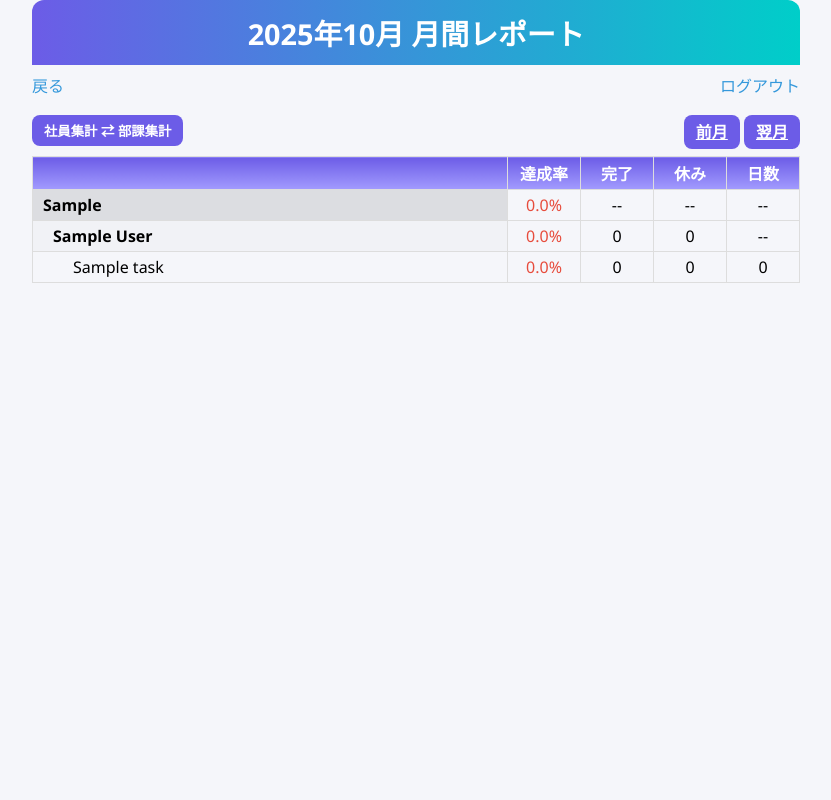
After one commit to system-tp/task_manager, a Flask app: page /report/monthly in a window 1280 px wide. The commit adds this page. Shown: the whole page, without its empty margins (224-1055 px from the left). Run offline with Flask 3, Linux system fonts and the light colour scheme; a user stored in the database is signed in; tables that the repository leaves empty hold one stand-in row (values such as "Sample post").

```diff
--- a/app.py
+++ b/app.py
@@ -9,7 +9,7 @@ app = Flask(__name__)
 app.config['SECRET_KEY'] = os.environ.get('SECRET_KEY', 'secretkey')
 
 # --- DATABASE ---
-# Supabase など外部 PostgreSQL に接続可能
+# Supabase（推奨: トランザクションプーラー6543番ポート）に接続
 app.config['SQLALCHEMY_DATABASE_URI'] = os.environ.get(
     'DATABASE_URL',
     'postgresql://taskuser:wpekusj9@localhost/task_manager'  # ローカル用フォールバック
@@ -17,6 +17,15 @@ app.config['SQLALCHEMY_DATABASE_URI'] = os.environ.get(
 app.config['SQLALCHEMY_TRACK_MODIFICATIONS'] = False
 
 db = SQLAlchemy(app)
+
+# ✅【追加】接続リーク防止：リクエスト終了ごとにセッションをクリーンアップ
+@app.teardown_appcontext
+def shutdown_session(exception=None):
+    """
+    各リクエスト終了後にSQLAlchemyのセッションをクローズし、
+    Supabaseの接続プールに確実に返却する。
+    """
+    db.session.remove()
 
 # --- LOGIN ---
 login_manager = LoginManager()
@@ -90,7 +99,7 @@ def logout():
 @app.route("/dashboard", methods=["GET", "POST"])
 @login_required
 def dashboard():
-    view_mode = request.args.get("view", "week")
+    view_mode = request.args.get("view", "day")  # デフォルトは日表示
     week_start_str = request.args.get("week", None)
 
     today = date.today()
@@ -104,66 +113,48 @@ def dashboard():
 
     # --- タスク取得 ---
     user_ids = [u.userid for u in users]
-    if user_ids:
-        tasks = Task.query.filter(Task.user_id.in_(user_ids)) \
-                          .order_by(Task.user_id.asc(), Task.taskkey.asc()) \
-                          .all()
-    else:
-        tasks = []
+    tasks = Task.query.filter(Task.user_id.in_(user_ids)).order_by(Task.user_id.asc(), Task.taskkey.asc()).all() if user_ids else []
 
-    # --- 日付リスト作成 ---
-    if view_mode == "week":
-        # 日本の週: 月曜始まりを想定しているが元コードは独自調整していたため同等の挙動を再現
+    # --- 日付リスト作成と前後リンク ---
+    if view_mode == "day":
+        days = [today_param]
+        prev_link = (today_param - timedelta(days=1)).isoformat()
+        next_link = (today_param + timedelta(days=1)).isoformat()
+    elif view_mode == "week":
         start_day = today_param - timedelta(days=(today_param.weekday() + 1) % 7)
         days = [start_day + timedelta(days=i) for i in range(7)]
-        prev_week = (start_day - timedelta(days=7)).isoformat()
-        next_week = (start_day + timedelta(days=7)).isoformat()
+        prev_link = (start_day - timedelta(days=7)).isoformat()
+        next_link = (start_day + timedelta(days=7)).isoformat()
     elif view_mode == "month":
         first_day = today_param.replace(day=1)
         last_day = today_param.replace(day=calendar.monthrange(today_param.year, today_param.month)[1])
         days = [first_day + timedelta(days=i) for i in range((last_day - first_day).days + 1)]
-        prev_month_last_day = first_day - timedelta(days=1)
-        prev_month = prev_month_last_day.replace(day=1)
-        next_month_first_day = last_day + timedelta(days=1)
-        next_month = next_month_first_day.replace(day=1)
-        prev_week = prev_month.isoformat()
-        next_week = next_month.isoformat()
+        prev_link = (first_day - timedelta(days=1)).replace(day=1).isoformat()
+        next_link = (last_day + timedelta(days=1)).replace(day=1).isoformat()
     else:
-        # 不正な view_mode の場合は週表示にフォールバック
-        start_day = today_param - timedelta(days=(today_param.weekday() + 1) % 7)
-        days = [start_day + timedelta(days=i) for i in range(7)]
-        prev_week = (start_day - timedelta(days=7)).isoformat()
-        next_week = (start_day + timedelta(days=7)).isoformat()
-
-    from math import ceil
+        days = [today_param]
+        prev_link = (today_param - timedelta(days=1)).isoformat()
+        next_link = (today_param + timedelta(days=1)).isoformat()
 
     # --- 現在のステータス取得 ---
     status_dict = {}
-
-    # taskkeys に None を含まないようにする
     taskkeys = [t.taskkey for t in tasks if t.taskkey is not None]
-
     if taskkeys:
-        # TaskStatus を取得
         task_statuses = TaskStatus.query.filter(TaskStatus.task_id.in_(taskkeys)).all()
         for ts in task_statuses:
-            if ts.task_id not in status_dict:
-                status_dict[ts.task_id] = {}
-            status_dict[ts.task_id][ts.date] = ts.status
+            status_dict.setdefault(ts.task_id, {})[ts.date] = ts.status
 
-    # --- POST保存処理（フォーム一括保存の互換処理） ---
+    # --- POST保存処理 ---
     if request.method == "POST":
         try:
             with db.session.no_autoflush:
                 for key, value in request.form.items():
                     if key.startswith("task_"):
-                        # key: task_{taskkey}_{YYYY-MM-DD}
                         try:
                             _, taskkey_str, day_str = key.split("_", 2)
                             taskkey = int(taskkey_str)
                             day_date = date.fromisoformat(day_str)
                         except Exception:
-                            # フォーマット不正な場合はスキップ
                             continue
                         if not value or value.strip() == '':
                             continue
@@ -174,18 +165,9 @@ def dashboard():
                         task = Task.query.get(taskkey)
                         if not task:
                             continue
-                        ts = TaskStatus.query.filter_by(
-                            user_id=task.user_id,
-                            task_id=taskkey,
-                            date=day_date
-                        ).with_for_update().first()
+                        ts = TaskStatus.query.filter_by(user_id=task.user_id, task_id=taskkey, date=day_date).with_for_update().first()
                         if not ts:
-                            ts = TaskStatus(
-                                user_id=task.user_id,
-                                task_id=taskkey,
-                                date=day_date,
-                                status=status
-                            )
+                            ts = TaskStatus(user_id=task.user_id, task_id=taskkey, date=day_date, status=status)
                             db.session.add(ts)
                         else:
                             ts.status = status
@@ -199,40 +181,33 @@ def dashboard():
     groups = {}
     for user in users:
         g = user.group if user.group else "その他"
-        if g not in groups:
-            groups[g] = []
-        groups[g].append(user)
+        groups.setdefault(g, []).append(user)
 
-    # --- ユーザーごとのタスクを辞書化 ---
+    # --- ユーザーごとのタスク辞書 ---
     tasks_by_user = {}
     for task in tasks:
         tasks_by_user.setdefault(task.user_id, []).append(task)
 
+    from config import SYSTEM_START_DATE
+
     return render_template(
         "dashboard.html",
-        groups=groups,                 # グループ名 → ユーザーリスト
-        users=users,                   # 全ユーザー（必要なら）
-        tasks=tasks,                   # 全タスク（必要なら）
-        tasks_by_user=tasks_by_user,   # ユーザーID → タスクリスト
-        status_dict=status_dict,       # taskkey → {日付:ステータス}
-        days=days,                     # 表示日付リスト
+        groups=groups,
+        users=users,
+        tasks=tasks,
+        tasks_by_user=tasks_by_user,
+        status_dict=status_dict,
+        days=days,
         view_mode=view_mode,
-        prev_week=prev_week,
-        next_week=next_week,
-        today=today
+        prev_link=prev_link,
+        next_link=next_link,
+        today=today,
+        system_start_date=SYSTEM_START_DATE
     )
 
 @app.route("/update_status", methods=["POST"])
 @login_required
 def update_status():
-    """
-    JSON:
-    {
-        "taskkey": "123",
-        "day": "2025-10-07",
-        "status": 1
-    }
-    """
     data = request.get_json(silent=True)
     if not data:
         return jsonify({"success": False, "error": "Invalid JSON"}), 400
@@ -241,7 +216,7 @@ def update_status():
         taskkey = int(data.get("taskkey"))
         day_str = data.get("day")
         status = int(data.get("status"))
-    except Exception as e:
+    except Exception:
         return jsonify({"success": False, "error": "Invalid parameters"}), 400
 
     try:
@@ -252,11 +227,6 @@ def update_status():
     task = Task.query.get(taskkey)
     if not task:
         return jsonify({"success": False, "error": "Invalid task"}), 400
-
-    # 権限チェック（必要ならここで current_user と task.user_id を比較して拒否可能）
-    # 例（簡易）:
-    # if current_user.role != "super_admin" and task.user_id not in [u.userid for u in User.query.filter_by(admin_id=current_user.id)]:
-    #     return jsonify({"success": False, "error": "Permission denied"}), 403
 
     try:
         ts = TaskStatus.query.filter_by(
@@ -281,6 +251,166 @@ def update_status():
         app.logger.error("update_status DBエラー: %s", e)
         return jsonify({"success": False, "error": str(e)}), 500
 
+@app.route("/report/monthly")
+@login_required
+def monthly_report():
+    from datetime import date, timedelta
+    import calendar
+    import calendar as cal
+
+    # --- 対象年月 ---
+    year_str = request.args.get("year")
+    month_str = request.args.get("month")
+    today = date.today()
+
+    year = int(year_str) if year_str and year_str.isdigit() else today.year
+    month = int(month_str) if month_str and month_str.isdigit() else today.month
+
+    from config import SYSTEM_START_DATE
+
+    first_day = date(year, month, 1)
+    last_day = date(year, month, cal.monthrange(year, month)[1])
+
+    # 集計開始日：月初 or システム開始日 の遅い方
+    effective_first_day = max(first_day, SYSTEM_START_DATE)
+
+    day_list = [effective_first_day + timedelta(days=i) for i in range((min(last_day, today) - effective_first_day).days + 1)]
+
+    # 前月・翌月計算
+    if month == 1:
+        prev_year, prev_month = year - 1, 12
+    else:
+        prev_year, prev_month = year, month - 1
+    if month == 12:
+        next_year, next_month = year + 1, 1
+    else:
+        next_year, next_month = year, month + 1
+
+    # --- ユーザー取得 ---
+    if current_user.role == "super_admin":
+        users = User.query.order_by(User.userid.asc()).all()
+    else:
+        users = User.query.filter_by(admin_id=current_user.id).order_by(User.userid.asc()).all()
+    user_ids = [u.userid for u in users]
+
+    # --- タスク取得 ---
+    tasks = Task.query.filter(Task.user_id.in_(user_ids)).order_by(Task.user_id.asc(), Task.taskkey.asc()).all() if user_ids else []
+
+    # --- TaskStatus取得 ---
+    taskkeys = [t.taskkey for t in tasks]
+    task_statuses = TaskStatus.query.filter(
+        TaskStatus.task_id.in_(taskkeys),
+        TaskStatus.date >= first_day,
+        TaskStatus.date <= last_day
+    ).all() if taskkeys else []
+
+    # --- ステータス辞書 ---
+    status_dict = {}
+    for ts in task_statuses:
+        status_dict.setdefault(ts.task_id, {})[ts.date] = ts.status
+
+    # --- グループ分け ---
+    groups = {}
+    for user in users:
+        g = user.group if user.group else "その他"
+        groups.setdefault(g, []).append(user)
+
+    # --- ユーザー集計 ---
+    report = {}
+    user_summary = {}
+    group_summary = {}
+    overall_summary = {"completed":0,"rest":0,"total_days":0,"task_count":0}
+
+    for task in tasks:
+        user_id = task.user_id
+        completed = sum(1 for d in day_list if status_dict.get(task.taskkey, {}).get(d) == 1)
+        rest = sum(1 for d in day_list if status_dict.get(task.taskkey, {}).get(d) == 2)
+        total_days = len(day_list)
+        rate = (completed / (total_days - rest) * 100) if (total_days - rest) > 0 else 0
+
+        report.setdefault(user_id, {})[task.taskkey] = {
+            "task_name": task.name,
+            "completed": completed,
+            "rest": rest,
+            "total_days": total_days,
+            "rate": rate
+        }
+
+        user_summary.setdefault(user_id, {"completed":0,"rest":0,"total_days":0,"task_count":0})
+        user_summary[user_id]["completed"] += completed
+        user_summary[user_id]["rest"] += rest
+        user_summary[user_id]["total_days"] += total_days
+        user_summary[user_id]["task_count"] += 1
+
+        user_obj = next((u for u in users if u.userid == user_id), None)
+        group_name = user_obj.group if user_obj and user_obj.group else "その他"
+        group_summary.setdefault(group_name, {"completed":0,"rest":0,"total_days":0,"task_count":0})
+        group_summary[group_name]["completed"] += completed
+        group_summary[group_name]["rest"] += rest
+        group_summary[group_name]["total_days"] += total_days
+        group_summary[group_name]["task_count"] += 1
+
+        overall_summary["completed"] += completed
+        overall_summary["rest"] += rest
+        overall_summary["total_days"] += total_days
+        overall_summary["task_count"] += 1
+
+    # --- タスク集計 ---
+    task_report = {}
+    task_group_summary = {}
+
+    for task in tasks:
+        user_obj = next((u for u in users if u.userid == task.user_id), None)
+        group_name = user_obj.group if user_obj and user_obj.group else "その他"
+
+        task_report.setdefault(group_name, {})
+        task_group_summary.setdefault(group_name, {"completed":0,"rest":0,"total_days":0,"task_count":0})
+
+        t = task_report[group_name].setdefault(task.name, {"completed":0, "rest":0, "total_days":0, "rate":0})
+
+        for d in day_list:
+            status = status_dict.get(task.taskkey, {}).get(d)
+            if status == 1:
+                t["completed"] += 1
+                task_group_summary[group_name]["completed"] += 1
+            elif status == 2:
+                t["rest"] += 1
+                task_group_summary[group_name]["rest"] += 1
+            t["total_days"] += 1
+            task_group_summary[group_name]["total_days"] += 1
+
+        task_group_summary[group_name]["task_count"] += 1
+
+    for group, tasks_in_group in task_report.items():
+        for t_name, t_info in tasks_in_group.items():
+            total_minus_rest = t_info["total_days"] - t_info["rest"]
+            t_info["rate"] = (t_info["completed"] / total_minus_rest * 100) if total_minus_rest > 0 else 0
+
+    for group, summary in task_group_summary.items():
+        total_minus_rest = summary["total_days"] - summary["rest"]
+        summary["rate"] = (summary["completed"] / total_minus_rest * 100) if total_minus_rest > 0 else 0
+
+    from config import SYSTEM_START_DATE
+
+    return render_template(
+        "monthly_report.html",
+        groups=groups,
+        report=report,
+        user_summary=user_summary,
+        group_summary=group_summary,
+        overall_summary=overall_summary,
+        task_report=task_report,
+        task_group_summary=task_group_summary,
+        day_list=day_list,
+        year=year,
+        month=month,
+        prev_year=prev_year,
+        prev_month=prev_month,
+        next_year=next_year,
+        next_month=next_month,
+        system_start_date=SYSTEM_START_DATE
+    )
+
 @app.route("/")
 def index():
     return redirect(url_for("login"))
--- /dev/null
+++ b/config.py
@@ -0,0 +1,3 @@
+# config.py
+from datetime import date
+SYSTEM_START_DATE = date(2025, 10, 9)
--- /dev/null
+++ b/templates/monthly_report.html
@@ -0,0 +1,245 @@
+<!DOCTYPE html>
+<html>
+<head>
+<meta name="viewport" content="width=device-width, initial-scale=1.0">
+<title>月間レポート</title>
+<style>
+html, body {
+    margin: 0;
+    padding: 0;
+    background-color: #f5f6fa;
+    font-family: 'Segoe UI', Tahoma, Geneva, Verdana, sans-serif;
+    font-size: 1rem;
+    height: 100%;
+}
+
+.container {
+    width: 60%;
+    margin: 0 auto;
+    display: flex;
+    flex-direction: column;
+    height: 100vh;
+}
+
+.title-box {
+    background: linear-gradient(90deg, #6c5ce7, #00cec9);
+    color: #fff;
+    text-align: center;
+    font-size: 1.8rem;
+    font-weight: 700;
+    padding: 12px 0;
+    border-radius: 12px 12px 0 0;
+}
+
+.top-actions {
+    display: flex;
+    justify-content: space-between;
+    margin: 8px 0;
+}
+.back-link, .logout-link { text-decoration: none; color: #3498db; }
+
+.report-switch {
+    text-align: center;
+    margin: 10px 0;
+    display: flex;
+    justify-content: center;
+    align-items: center;
+    gap: 8px; /* ボタン間の間隔 */
+}
+.switch-btn {
+    background-color: #6c5ce7;
+    color: white;
+    border: none;
+    border-radius: 8px;
+    padding: 6px 12px;
+    font-weight: 600;
+    cursor: pointer;
+}
+.report-switch .month-label {
+    font-weight: bold;
+    margin-left: 10px; /* ラベルとボタンの距離 */
+}
+
+.table-container {
+    flex-grow: 1;
+    overflow-y: auto;
+    border-radius: 0 0 12px 12px;
+}
+
+table {
+    border-collapse: collapse;
+    width: 100%;
+    white-space: nowrap;
+}
+th, td {
+    border: 1px solid #ddd;
+    padding: 4px 6px;
+    text-align: center;
+    vertical-align: middle;
+}
+th {
+    background: linear-gradient(to bottom, #6c5ce7, #a29bfe);
+    color: #fff;
+    font-weight: bold;
+    position: sticky;
+    top: 0;
+    z-index: 2;
+}
+
+.group-row td:first-child { font-weight: bold; text-align: left; background-color: #dcdde1; padding-left: 10px; }
+.user-row td:first-child { font-weight: bold; text-align: left; background-color: #f1f2f6; padding-left: 20px; }
+.task-row td:first-child { text-align: left; padding-left: 40px; }
+
+.rate-high { color: #27ae60; }
+.rate-mid { color: #f1c40f; }
+.rate-low { color: #e74c3c; }
+
+.col-fixed { width: 60px; }
+.group-row td.day-col, .user-row td.day-col { color: #999; }
+</style>
+</head>
+<body>
+
+<div class="container">
+    <div class="title-box">{{ year }}年{{ month }}月 月間レポート</div>
+
+    <div class="top-actions">
+        <a href="/dashboard" class="back-link">戻る</a>
+        <a href="/logout" class="logout-link">ログアウト</a>
+    </div>
+
+    <div class="report-switch" style="display:flex; justify-content:space-between; align-items:center;">
+        <!-- 左端：切替ボタン -->
+        <button id="toggle-report" class="switch-btn">社員集計 ⇄ 部課集計</button>
+
+        <!-- 右端：前月／翌月 -->
+        <span>
+            <a href="{{ url_for('monthly_report', year=prev_year, month=prev_month) }}" class="switch-btn">前月</a>
+            <a href="{{ url_for('monthly_report', year=next_year, month=next_month) }}" class="switch-btn">翌月</a>
+        </span>
+    </div>
+
+    <div class="table-container">
+        <!-- ユーザー集計 -->
+        <div id="user-report">
+            <table>
+                <thead>
+                    <tr>
+                        <th></th>
+                        <th class="col-fixed">達成率</th>
+                        <th class="col-fixed">完了</th>
+                        <th class="col-fixed">休み</th>
+                        <th class="col-fixed">日数</th>
+                    </tr>
+                </thead>
+                <tbody>
+                {% for group, users_in_group in groups.items() %}
+                    {% set g_sum = group_summary.get(group) %}
+                    {% set g_rate = (g_sum.completed / (g_sum.total_days - g_sum.rest) * 100) if (g_sum.total_days - g_sum.rest)>0 else 0 %}
+                    {% if g_rate >= 80 %}{% set g_class="rate-high" %}{% elif g_rate >=50 %}{% set g_class="rate-mid" %}{% else %}{% set g_class="rate-low" %}{% endif %}
+                    <tr class="group-row">
+                        <td>{{ group }}</td>
+                        <td class="{{ g_class }}">{{ "%.1f"|format(g_rate) }}%</td>
+                        <td>--</td>
+                        <td>--</td>
+                        <td>--</td>
+                    </tr>
+                    {% for user in users_in_group %}
+                        {% set u_sum = user_summary.get(user.userid) %}
+                        {% set u_rate = (u_sum.completed / (u_sum.total_days - u_sum.rest) * 100) if (u_sum.total_days - u_sum.rest)>0 else 0 %}
+                        {% if u_rate >= 80 %}{% set u_class="rate-high" %}{% elif u_rate >=50 %}{% set u_class="rate-mid" %}{% else %}{% set u_class="rate-low" %}{% endif %}
+                        <tr class="user-row">
+                            <td>{{ user.name }}</td>
+                            <td class="{{ u_class }}">{{ "%.1f"|format(u_rate) }}%</td>
+                            <td>{{ u_sum.completed }}</td>
+                            <td>{{ u_sum.rest }}</td>
+                            <td>--</td>
+                        </tr>
+                        {% for tkey, tinfo in report.get(user.userid, {}).items() %}
+                            {% set t_rate = tinfo.rate %}
+                            {% if t_rate >=80 %}{% set t_class="rate-high" %}{% elif t_rate >=50 %}{% set t_class="rate-mid" %}{% else %}{% set t_class="rate-low" %}{% endif %}
+                            <tr class="task-row">
+                                <td>{{ tinfo.task_name }}</td>
+                                <td class="{{ t_class }}">{{ "%.1f"|format(t_rate) }}%</td>
+                                <td>{{ tinfo.completed }}</td>
+                                <td>{{ tinfo.rest }}</td>
+                                <td class="day-col">{{ tinfo.total_days }}</td>
+                            </tr>
+                        {% endfor %}
+                    {% endfor %}
+                {% endfor %}
+                </tbody>
+            </table>
+        </div>
+
+        <!-- タスク集計 -->
+        <div id="task-report" style="display:none;">
+            <table>
+                <thead>
+                    <tr>
+                        <th>グループ</th>
+                        <th>タスク名</th>
+                        <th class="col-fixed">達成率</th>
+                        <th class="col-fixed">完了</th>
+                        <th class="col-fixed">休み</th>
+                    </tr>
+                </thead>
+                <tbody>
+                {% for group, tasks_in_group in task_report.items() %}
+                    {% for t_name, t_info in tasks_in_group.items() %}
+                        {% if t_info.rate >= 80 %}{% set rate_class="rate-high" %}{% elif t_info.rate >=50 %}{% set rate_class="rate-mid" %}{% else %}{% set rate_class="rate-low" %}{% endif %}
+                        <tr>
+                            {% if loop.first %}<td rowspan="{{ tasks_in_group|length }}">{{ group }}</td>{% endif %}
+                            <td>{{ t_name }}</td>
+                            <td class="{{ rate_class }}">{{ "%.1f"|format(t_info.rate) }}%</td>
+                            <td>{{ t_info.completed }}</td>
+                            <td>{{ t_info.rest }}</td>
+                        </tr>
+                    {% endfor %}
+                    {% set gsum = task_group_summary.get(group) %}
+                    <tr style="font-weight:bold; background-color:#dcdde1;">
+                        <td colspan="2">{{ group }} 合計</td>
+                        <td>{{ "%.1f"|format(gsum.rate) }}%</td>
+                        <td>{{ gsum.completed }}</td>
+                        <td>{{ gsum.rest }}</td>
+                    </tr>
+                {% endfor %}
+                </tbody>
+            </table>
+        </div>
+    </div> <!-- table-container -->
+</div> <!-- container -->
+
+<script>
+const toggleBtn = document.getElementById("toggle-report");
+toggleBtn.addEventListener("click", function(){
+    const userDiv = document.getElementById("user-report");
+    const taskDiv = document.getElementById("task-report");
+    if(userDiv.style.display==="none"){
+        userDiv.style.display="block";
+        taskDiv.style.display="none";
+    } else {
+        userDiv.style.display="none";
+        taskDiv.style.display="block";
+    }
+});
+
+// 前月・翌月ボタン
+const year = {{ year }};
+const month = {{ month }};
+
+function getPrevMonth(y, m) { return m===1 ? [y-1,12] : [y,m-1]; }
+function getNextMonth(y, m) { return m===12 ? [y+1,1] : [y,m+1]; }
+
+document.getElementById("prev-month").addEventListener("click", ()=>{
+    const [y,m] = getPrevMonth(year, month);
+    window.location.href = `/monthly_report?year=${y}&month=${m}`;
+});
+document.getElementById("next-month").addEventListener("click", ()=>{
+    const [y,m] = getNextMonth(year, month);
+    window.location.href = `/monthly_report?year=${y}&month=${m}`;
+});
+</script>
+
+</body>
+</html>
```
Also changed, not shown: templates/dashboard.html (+82 -54 lines).
